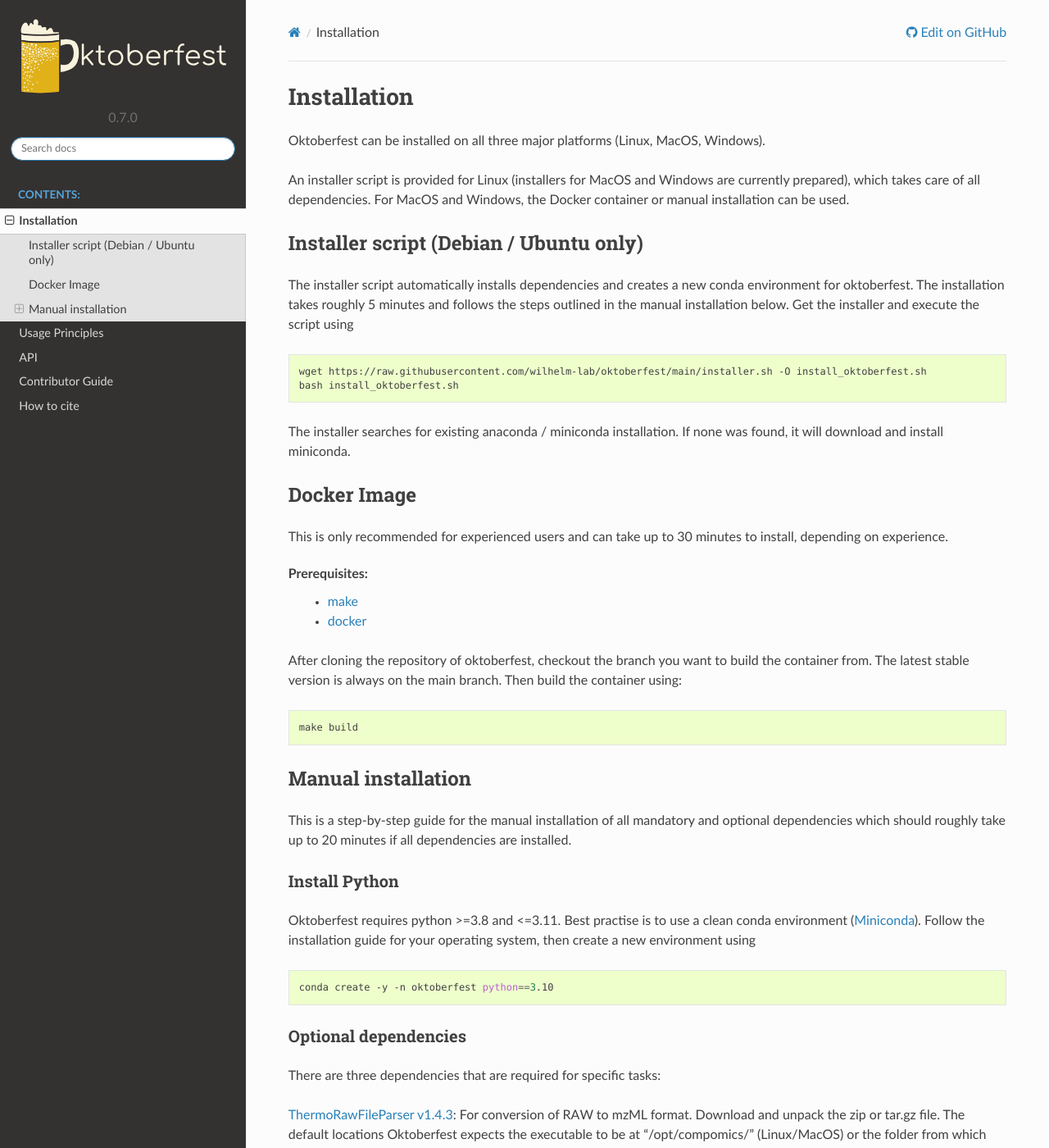
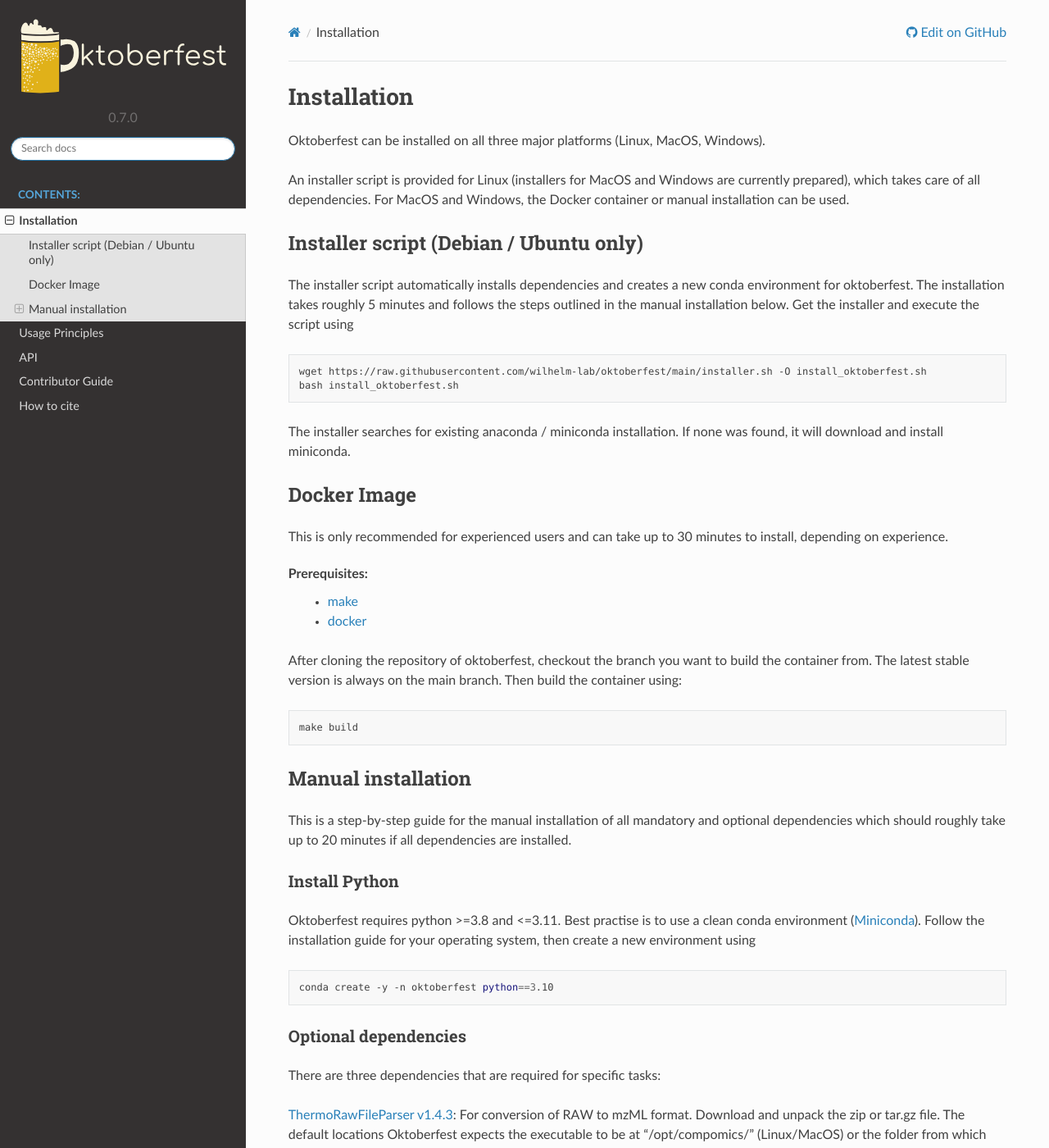
Before and after one commit to wilhelm-lab/oktoberfest, a Sphinx documentation site: the page built from docs/installation.rst, in a window 1280 px wide and 1400 px high. Shown: the whole window at 82% size. Built offline with Sphinx 7.4.7 and the Read the Docs theme 2.0.0, drawn with Linux system fonts in a browser that asks for light colours.

Commit message:
changed pygment highlighting style

```diff
--- a/docs/conf.py
+++ b/docs/conf.py
@@ -70,9 +70,6 @@
 # This patterns also effect to html_static_path and html_extra_path
 exclude_patterns = ["_build", "Thumbs.db", ".DS_Store"]
 
-# The name of the Pygments (syntax highlighting) style to use.
-pygments_style = "sphinx"
-
 # If true, `todo` and `todoList` produce output, else they produce nothing.
 todo_include_todos = False
 
@@ -92,6 +89,9 @@
 # a list of builtin themes.
 #
 html_theme = "sphinx_rtd_theme"
+
+# The names of the Pygments (syntax highlighting) styles to use.
+html_theme_options = {"pygment_light_style": "default", "pygment_dark_style": "lightbulp"}
 
 # Theme options are theme-specific and customize the look and feel of a
 # theme further.  For a list of options available for each theme, see the
```
